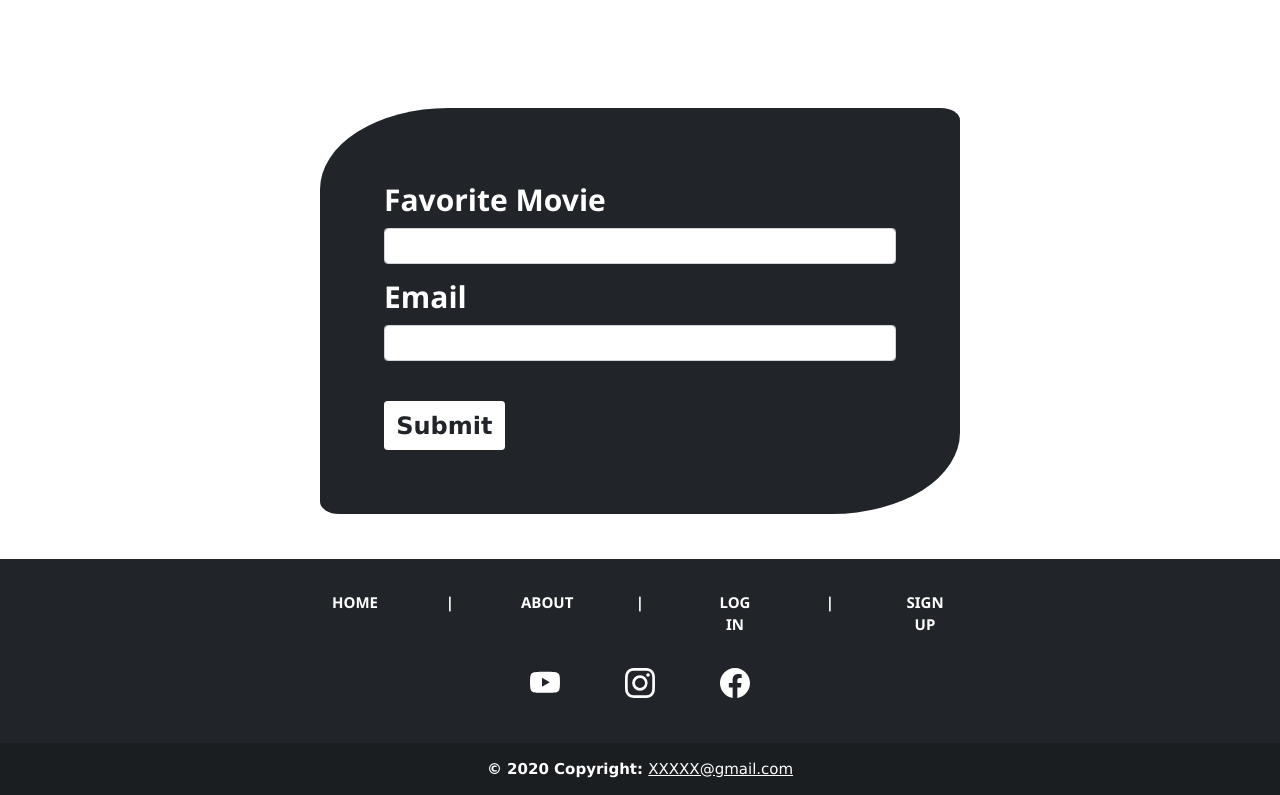
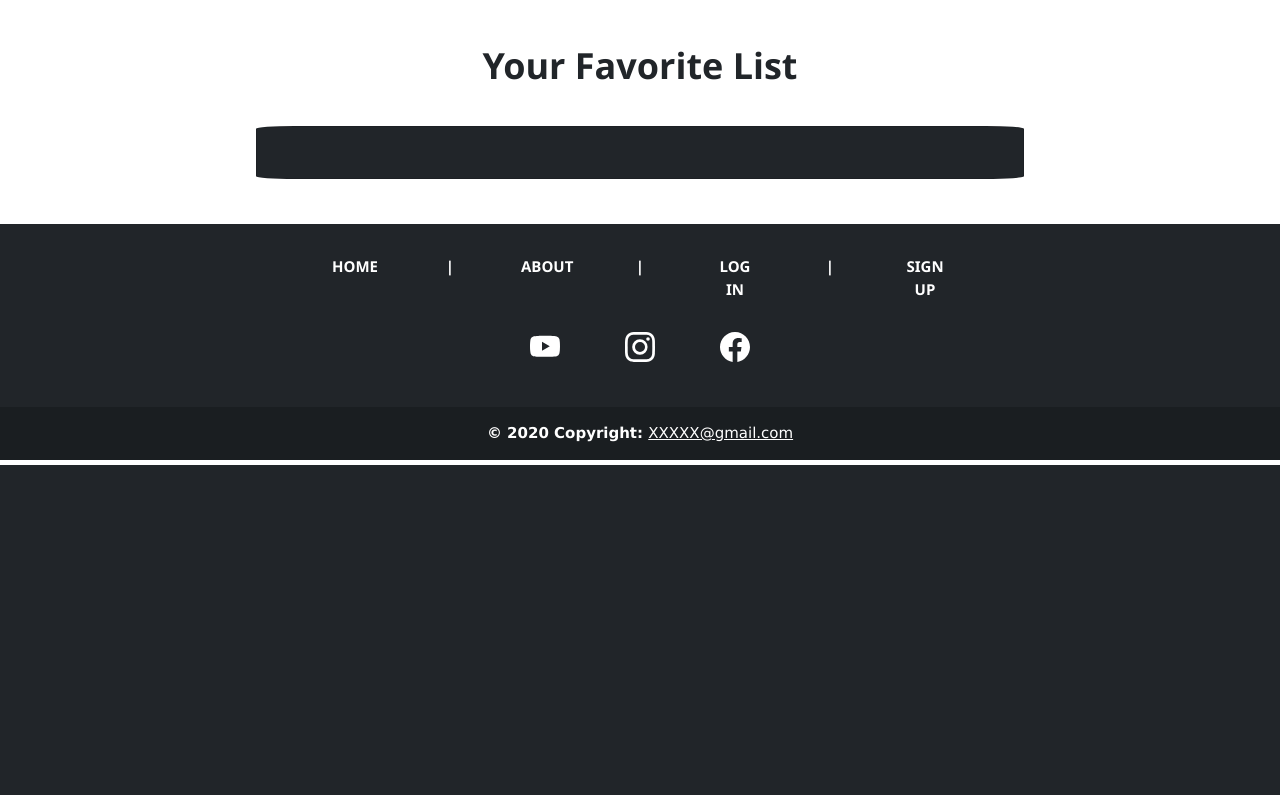
Before and after one commit to yara-amr/online-movies, a Flask app: page /Add_favorite in a window 1280 px wide. Shown: the part 335-1130 px from the top of the page. After the commit the page ends 800 px from the top, so only its background shows below. Run offline with Flask 2, Linux system fonts and the light colour scheme.

Commit message:
Update Add_favorite.html

```diff
--- a/templates/Add_favorite.html
+++ b/templates/Add_favorite.html
@@ -1,34 +1,38 @@
+
 {% extends 'base.html' %}
 
-<h1>{% block title %}Add Favorite Movie{% endblock %}</h1>
-
-{% block header %}<h1>Pleaes Full All field </h1>{% endblock %}
+<h1>{% block title %}Favorite List{% endblock %}</h1>
 
 {% block content %}
-<!--Div-->
-<div style="margin: auto; margin-top: 10%; width: 50%; padding: 5%; background-color: #212529; color: white; border-radius: 20% 3%;">
-    <!--Form-->
-    <form method="post" >
-        <!--First Div-->
-        <div class="mb-3">
-          <h2><b>Favorite Movie</b></h2>
-            <input name ="favorite_movie" type="text" class="form-control" id="exampleInputEmail1" aria-describedby="emailHelp">
+
+
+<!--Form-->
+<form method="POST" >
+    <h1 style="text-align: center; margin-top: 5%; font-weight: bolder; ">Your Favorite List</h1>
+
+    <!--Main card-->
+    <div class="card text-white bg-dark mb-3" style="width: 60%; margin:auto; margin-top: 3%; padding: 2%; border-radius: 5%;">
+
+          {% for r in row %}
+            <!--Card-->
+            <div class="card" style=" font-weight: bolder; width: 100%;">
+                <!--Card Body-->
+                <div class="card-body">
+                    <p class="card-text" style="color: black;">{{ r["movie_name"]}}</p>
+                </div>
+                <!--End OF Card Body-->
+
+            </div>
+            <br>
+            <!--End Of Card-->
+            {% endfor %}
+
         </div>
-        <!--End Of First Div-->
+        <!--End Of card-body-->
 
-        <!--Second Div-->
-        <div class="mb-3">
-          <h2><b>Email</b></h2>
-          <input name ="email" type="email" class="form-control" id="exampleInputEmail1" aria-describedby="emailHelp">
-        </div>
-        <!--End Of Seconf Div-->
+    </div>
+    <!--End Of Main card-->
 
-        <!--Submit Btn-->
-        <button type="submit" class="btn" style="font-weight: bolder; margin-top: 5%; background-color:white; font-size: x-large;">Submit</button>
-        <!--End Of Submit Btn-->
-
-      </form>
-      <!--End Of Form-->
-</div>
-<!--End Of Div-->
+</form>
+<!--End Of Form-->
 {% endblock %}
```
